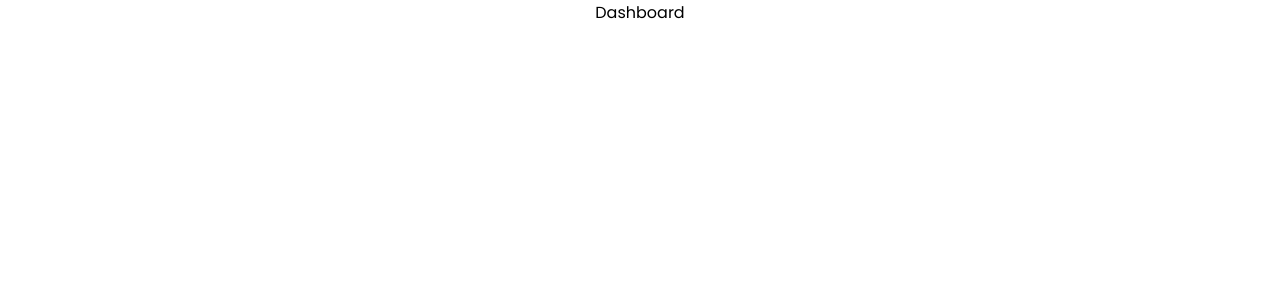
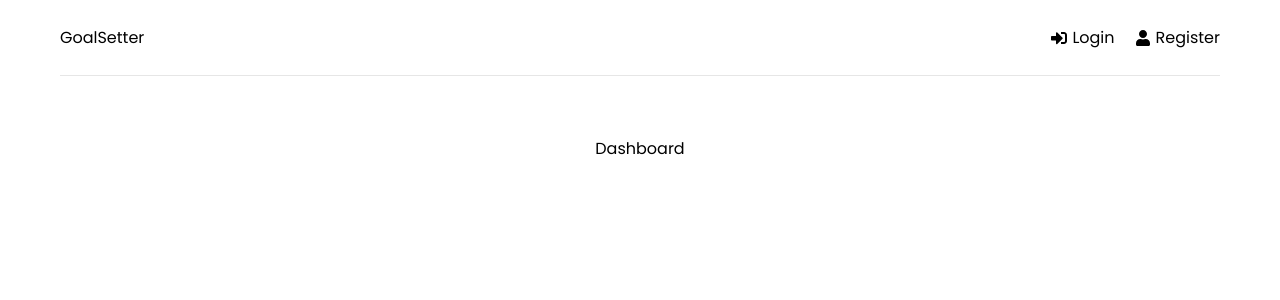
Before and after one commit to Babanila/mern-stack, a React (Create React App) app in the folder frontend/: page / in a window 1280 px wide. Shown: the top 300 px of the page. Built offline with nearby package versions, Linux system fonts and the light colour scheme.

Commit message:
feat: Add header component

```diff
--- a/frontend/public/index.html
+++ b/frontend/public/index.html
@@ -24,7 +24,7 @@
       work correctly both with client-side routing and a non-root public URL.
       Learn how to configure a non-root public URL by running `npm run build`.
     -->
-        <title>React Redux App</title>
+        <title>GoalSetter App</title>
     </head>
     <body>
         <noscript>You need to enable JavaScript to run this app.</noscript>
--- a/frontend/src/App.tsx
+++ b/frontend/src/App.tsx
@@ -2,12 +2,14 @@ import { BrowserRouter as Router, Routes, Route } from 'react-router-dom';
 import Dashboard from './pages/Dashboard';
 import Login from './pages/Login';
 import Register from './pages/Register';
+import Header from './components/Header';
 
 function App() {
     return (
         <>
             <Router>
                 <div className='container'>
+                    <Header />
                     <Routes>
                         <Route path='/' element={<Dashboard />} />
                         <Route path='/register' element={<Register />} />
--- /dev/null
+++ b/frontend/src/components/Header.tsx
@@ -0,0 +1,24 @@
+import { FaSignInAlt, FaSignOutAlt, FaUser } from 'react-icons/fa';
+import { Link } from 'react-router-dom';
+
+function Header() {
+    return (
+        <header className='header'>
+            <div className='logo'>
+                <Link to='/'>GoalSetter</Link>
+            </div>
+            <ul>
+                <li>
+                    <Link to='/login'>
+                        <FaSignInAlt /> Login
+                    </Link>
+                    <Link to='/register'>
+                        <FaUser /> Register
+                    </Link>
+                </li>
+            </ul>
+        </header>
+    );
+}
+
+export default Header;
--- a/frontend/src/index.css
+++ b/frontend/src/index.css
@@ -37,7 +37,7 @@ h3 {
 
 .container {
     width: 100%;
-    max-width: 960px;
+    max-width: 1200px;
     margin: 0 auto;
     padding: 0 20px;
     text-align: center;
@@ -59,12 +59,13 @@ h3 {
 }
 
 .header ul li {
-    margin-left: 20px;
+    display: flex;
 }
 
 .header ul li a {
     display: flex;
     align-items: center;
+    margin-left: 20px;
 }
 
 .header ul li a:hover {
```
Also changed, not shown: frontend/public/manifest.json.
